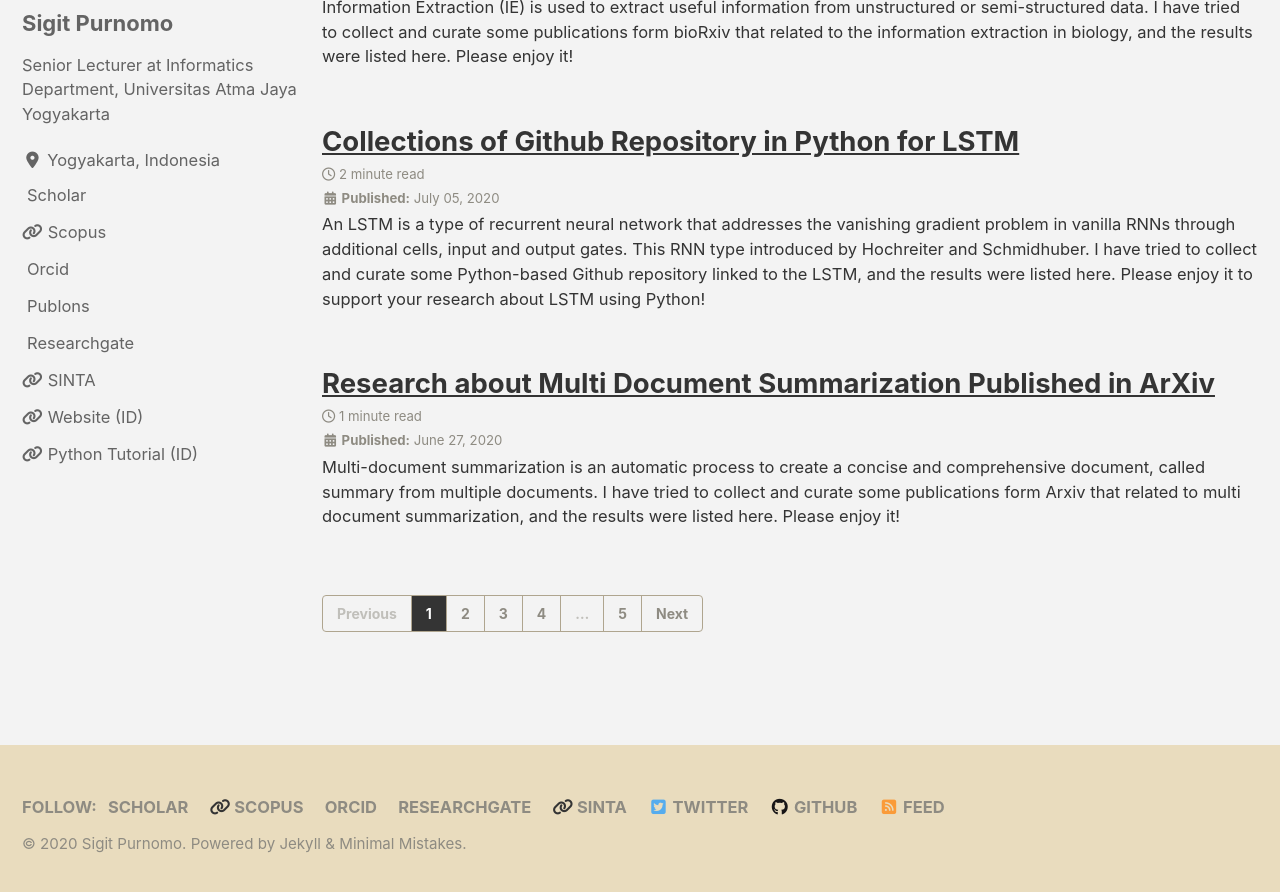
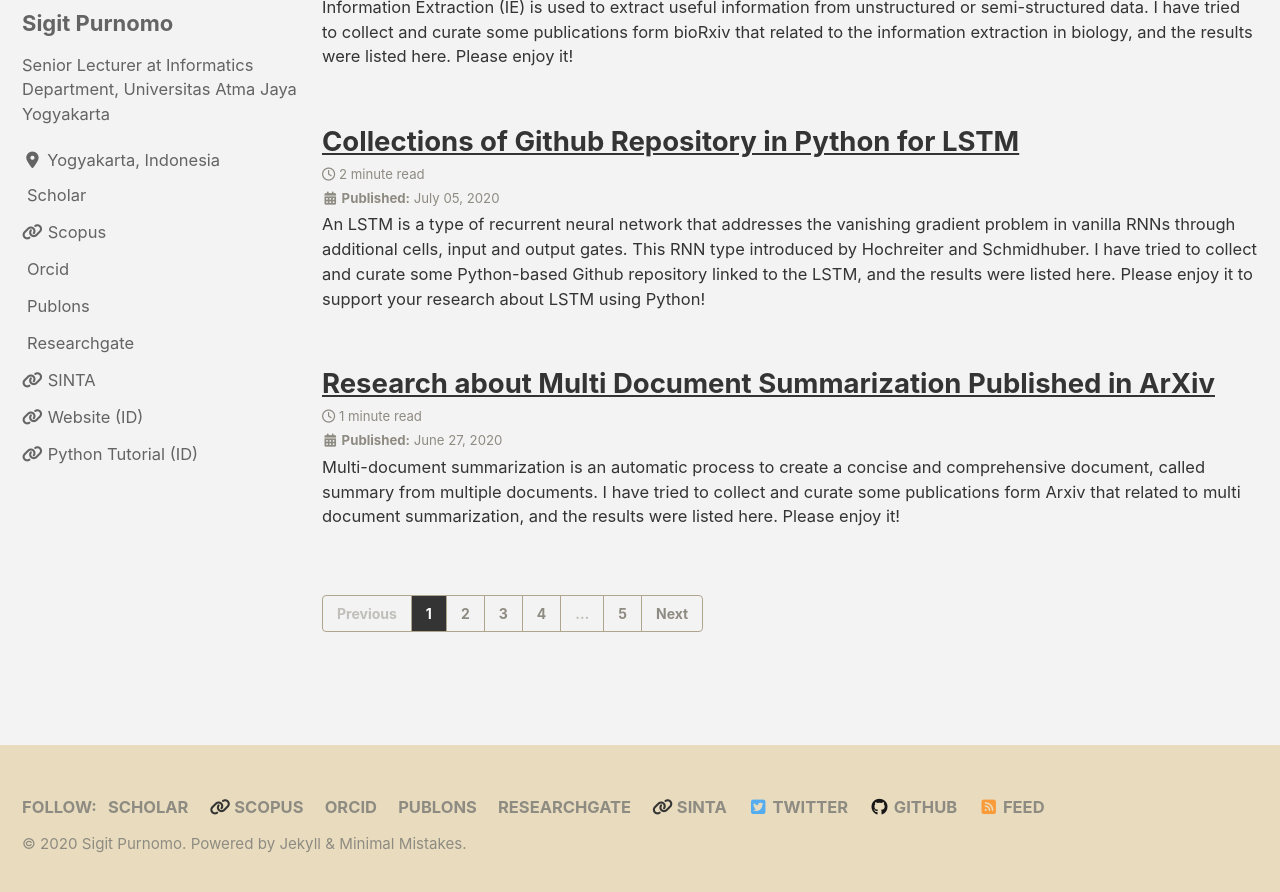
Before and after one commit to sigit-purnomo/sigit-purnomo.github.io, a Jekyll site: the page built from index.html, in a window 1280 px wide and 900 px high, scrolled down 733 px. Shown: the top 892 px of the window. Built offline with Jekyll 4.4.1, drawn with Linux system fonts in a browser that asks for light colours; cached includes are drawn as plain includes; nearby versions of some CDN libraries; the list of posts is cut into pages by our own code; a style sheet for code colours, icons or effects is not loaded.

Commit message:
Update config

```diff
--- a/_config.yml
+++ b/_config.yml
@@ -150,6 +150,9 @@ footer:
     - label: "Orcid"
       icon: "ai ai-orcid"
       url: "http://orcid.org/0000-0002-3079-6842"
+    - label: "Publons"
+      icon: "ai ai-publons"
+      url: "https://publons.com/researcher/3878110/"
     - label: "Researchgate"
       icon: "ai ai-researchgate"
       url: "https://www.researchgate.net/profile/Yohanes_Sigit_Purnomo_Wp"
```
